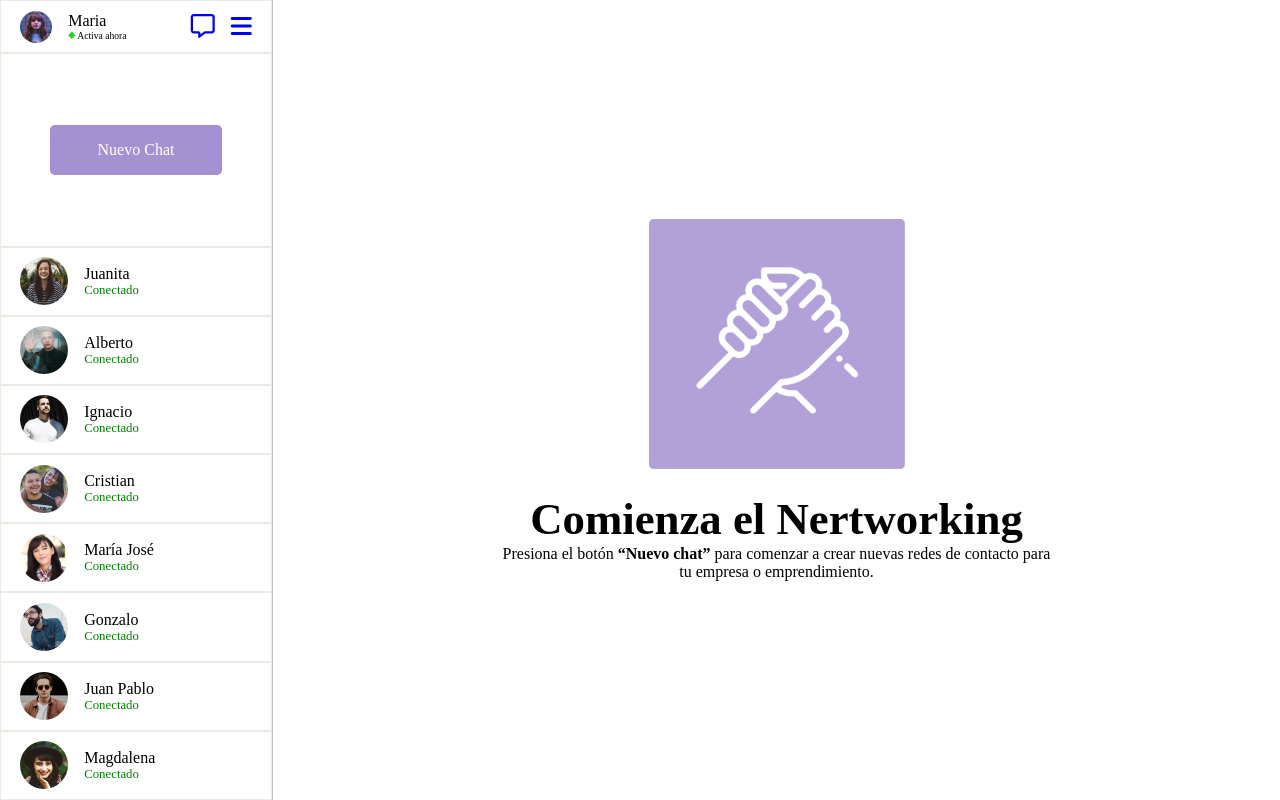
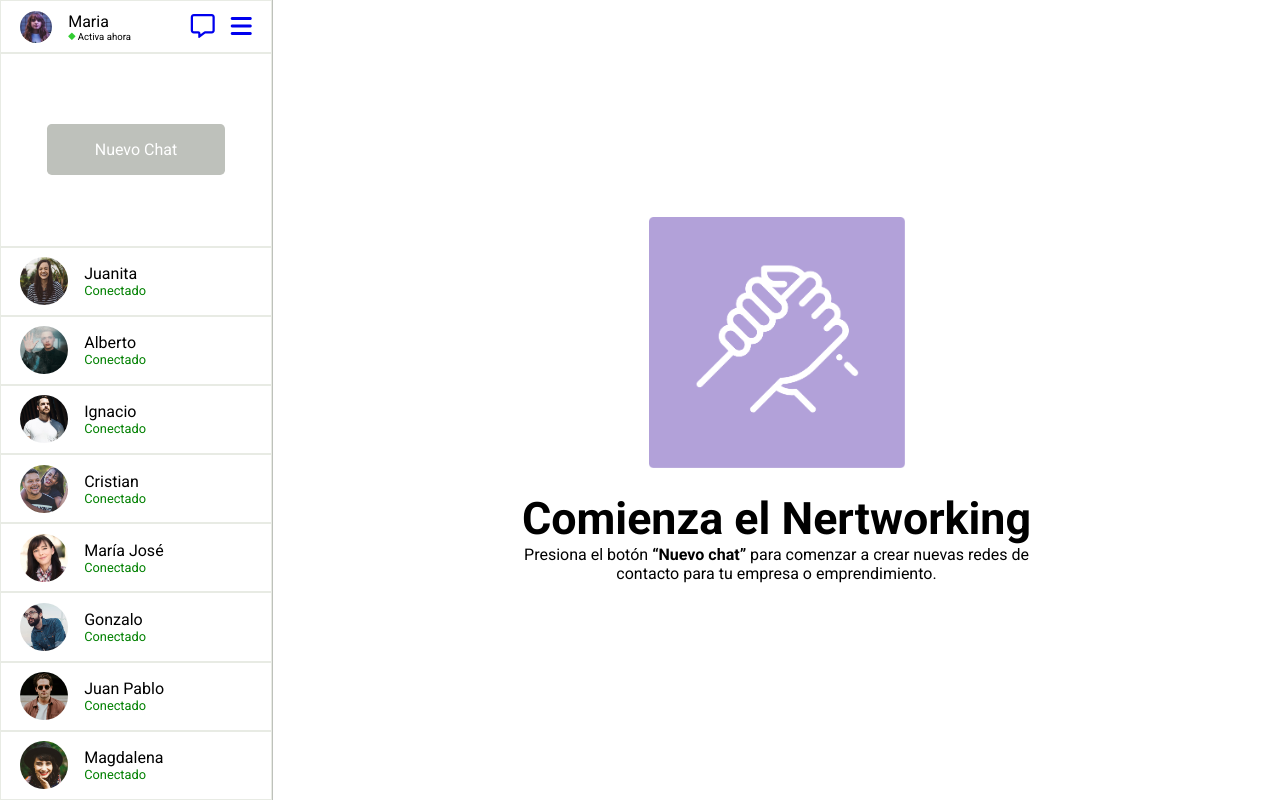
Before and after one commit to Edgar-Young/desafio1-mensajeria, a plain HTML site: page index.html in a window 1280 px wide. Both pictures are taken after a click on the link "Nuevo Chat". Drawn offline with Linux system fonts and the light colour scheme.

Commit message:
se agrega fuente y estilos al botón

```diff
--- a/asset/css/style.css
+++ b/asset/css/style.css
@@ -1,6 +1,9 @@
+@import url("https://fonts.googleapis.com/css2?family=Roboto:wght@300;400;700&display=swap");
+
 * {
   margin: 0;
   padding: 0;
+  font-family: "Roboto", sans-serif;
 }
 .container {
   display: flex;
@@ -37,6 +40,13 @@
   border-radius: 0.3rem;
   margin-top: 1rem;
   margin-bottom: 1rem;
+}
+.bt-primary:hover {
+  background-color: #cdc3e6;
+}
+
+.bt-primary:focus {
+  background-color: #bec1bb;
 }
 
 /* Contacto */
```
